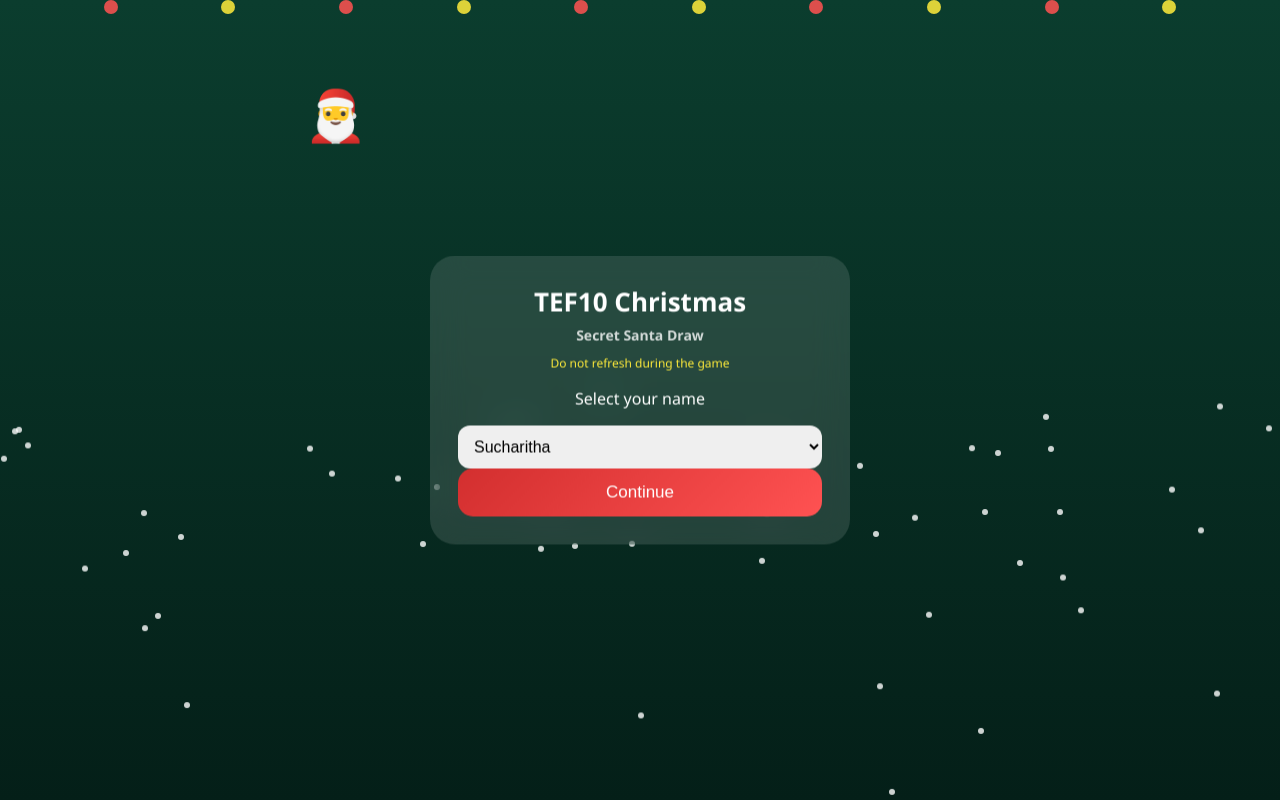
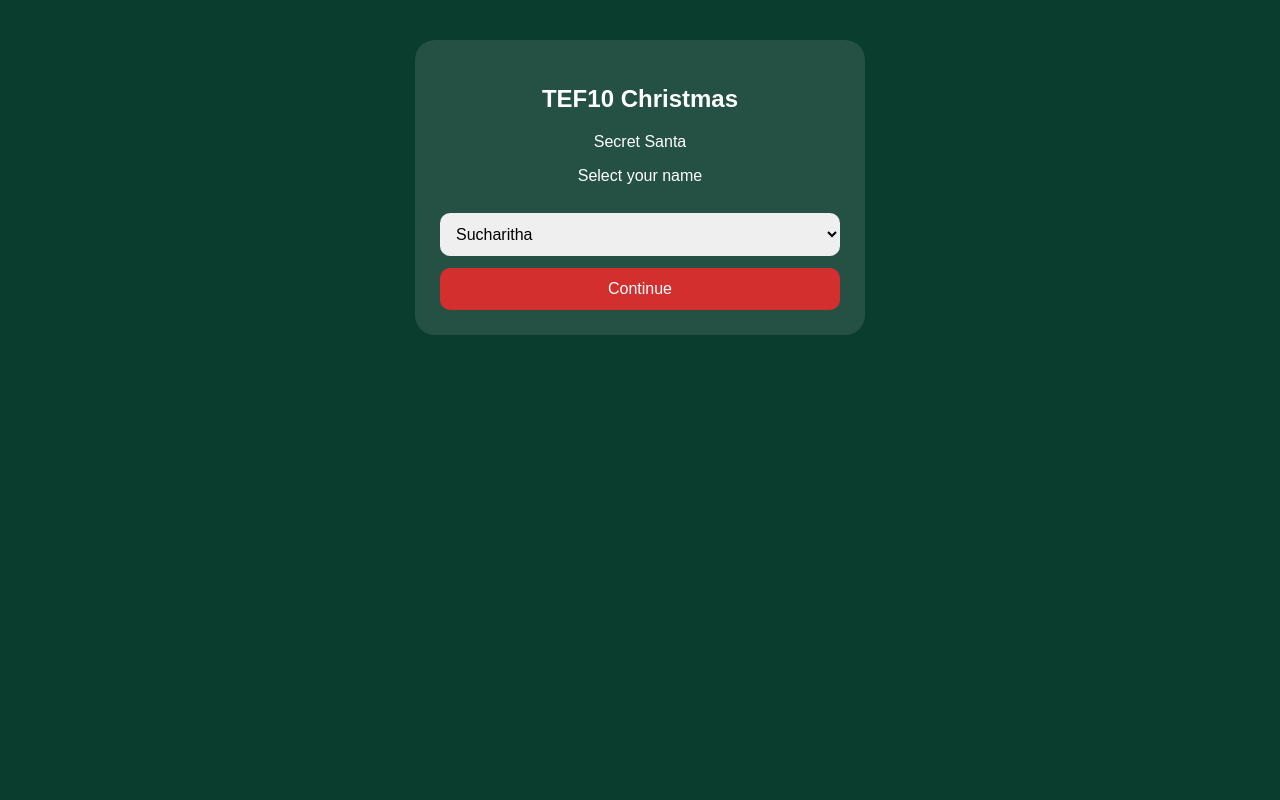
Before and after one commit to Pragjnya/santa, a plain HTML site: page index.html in a window 1280 px wide. Drawn offline with Linux system fonts and the light colour scheme.

Commit message:
Update index.html

```diff
--- a/index.html
+++ b/index.html
@@ -6,276 +6,149 @@
 <title>TEF10 Christmas Secret Santa</title>
 
 <style>
-* { box-sizing: border-box; }
-
 body {
   margin: 0;
-  font-family: "Segoe UI", sans-serif;
-  height: 100vh;
-  overflow: hidden;
-  background: linear-gradient(to bottom, #0b3d2e, #041f18);
+  font-family: Arial, sans-serif;
+  background: #0b3d2e;
   color: white;
 }
 
-/* LIGHTS */
-.lights {
-  position: fixed;
-  top: 0;
-  width: 100%;
-  height: 55px;
-  display: flex;
-  justify-content: space-evenly;
-  z-index: 5;
-}
-.lights span {
-  width: 14px;
-  height: 14px;
-  border-radius: 50%;
-  animation: blink 2s infinite alternate;
-}
-.lights span:nth-child(odd) { background: #ff5252; }
-.lights span:nth-child(even) { background: #ffeb3b; }
-@keyframes blink { from { opacity: .3; } to { opacity: 1; } }
-
-/* SANTA */
-.santa {
-  position: fixed;
-  top: 80px;
-  left: -120px;
-  font-size: 50px;
-  animation: santaFly 18s linear infinite;
-}
-@keyframes santaFly {
-  from { left: -120px; }
-  to { left: 110vw; }
-}
-
-/* SNOW */
-.snow span {
-  position: fixed;
-  top: -10px;
-  width: 6px;
-  height: 6px;
-  background: white;
-  border-radius: 50%;
-  opacity: 0.8;
-  animation: snowFall linear infinite;
-}
-@keyframes snowFall {
-  to { transform: translateY(110vh); }
-}
-
-/* CARD */
 .container {
-  position: relative;
-  z-index: 10;
-  width: 90%;
-  max-width: 420px;
-  margin: auto;
-  top: 50%;
-  transform: translateY(-50%);
-  background: rgba(255,255,255,0.12);
-  backdrop-filter: blur(18px);
-  border-radius: 25px;
-  padding: 28px;
+  max-width: 400px;
+  margin: 40px auto;
+  padding: 25px;
+  background: rgba(255,255,255,0.1);
+  border-radius: 20px;
   text-align: center;
 }
 
-h1 { margin: 0; font-size: 26px; }
-h2 { margin: 6px 0 10px; font-size: 14px; opacity: .8; }
-
-.warning {
-  font-size: 12px;
-  color: #ffeb3b;
-  margin-bottom: 15px;
-}
-
-button {
-  width: 100%;
-  padding: 14px;
-  font-size: 17px;
-  border-radius: 15px;
-  border: none;
-  background: linear-gradient(135deg, #d32f2f, #ff5252);
-  color: white;
-}
-
-select, input {
+select, button {
   width: 100%;
   padding: 12px;
-  border-radius: 12px;
+  margin-top: 12px;
+  border-radius: 10px;
   border: none;
   font-size: 16px;
 }
 
-.roll-box {
-  height: 70px;
-  border-radius: 15px;
-  border: 2px solid rgba(255,255,255,.6);
-  font-size: 26px;
-  display: flex;
-  align-items: center;
-  justify-content: center;
-  margin-bottom: 20px;
+button {
+  background: #d32f2f;
+  color: white;
 }
 
-.screen { display: none; }
-.screen.active { display: block; }
+.hidden { display: none; }
 
-.result p { margin: 10px 0; font-size: 16px; }
-a { color: #ffeb3b; word-break: break-word; }
-
-.final { font-size: 18px; }
+.result {
+  margin-top: 20px;
+}
 </style>
 </head>
 
 <body>
 
-<div class="lights">
-  <span></span><span></span><span></span><span></span><span></span>
-  <span></span><span></span><span></span><span></span><span></span>
-</div>
+<div class="container">
 
-<div class="santa">🎅</div>
-<div class="snow" id="snow"></div>
+  <h2>TEF10 Christmas</h2>
+  <p>Secret Santa</p>
 
-<div class="container">
-  <h1>TEF10 Christmas</h1>
-  <h2>Secret Santa Draw</h2>
-  <div class="warning">Do not refresh during the game</div>
-
-  <!-- SELECT -->
-  <div id="selectScreen" class="screen active">
+  <!-- PICKER -->
+  <div id="pickerScreen">
     <p>Select your name</p>
     <select id="pickerSelect"></select>
     <button onclick="confirmPicker()">Continue</button>
   </div>
 
   <!-- READY -->
-  <div id="readyScreen" class="screen">
-    <div class="roll-box">Are you ready?</div>
-    <button onclick="startRoll()">Reveal</button>
-  </div>
-
-  <!-- ROLL -->
-  <div id="rollScreen" class="screen">
-    <div class="roll-box" id="rollBox">Rolling...</div>
+  <div id="readyScreen" class="hidden">
+    <p>Are you ready?</p>
+    <button onclick="pickName()">Reveal</button>
   </div>
 
   <!-- RESULT -->
-  <div id="resultScreen" class="screen result">
-    <p><strong>You are Secret Santa for:</strong></p>
-    <p id="pickedName" style="font-size:18px"></p>
+  <div id="resultScreen" class="hidden result">
+    <p><strong>You are gifting:</strong></p>
+    <h3 id="receiverName"></h3>
     <p><strong>Item:</strong> <span id="itemName"></span></p>
-    <p><strong>Link:</strong> <a id="itemLink" target="_blank"></a></p>
-    <button onclick="nextPerson()">Done</button>
+    <button onclick="next()">Done</button>
   </div>
 
   <!-- FINAL -->
-  <div id="finalScreen" class="screen final">
-    <p>All names have been picked.</p>
-    <p>Merry Christmas TEF10.</p>
+  <div id="finalScreen" class="hidden">
+    <h3>All 10 people have picked</h3>
+    <p>Merry Christmas TEF10</p>
   </div>
+
 </div>
 
 <script>
 const people = [
-  { name: "Sucharitha", item: "Any dark colored top", link: "" },
-  { name: "Akash", item: "Gyro Ball", link: "https://amzn.in/d/8VfElt3" },
-  { name: "Vidhath", item: "3D Galaxy Crystal Ball", link: "Available on Blinkit" },
-  { name: "Infant", item: "Perfume", link: "" },
-  { name: "Varsha", item: "Diary or Mug", link: "" },
-  { name: "Yaskhith", item: "Die cast bike or preferred gift", link: "" },
-  { name: "Harshit", item: "Money Plant", link: "" },
-  { name: "Nithin", item: "Amazon Voucher", link: "" },
-  { name: "Hanshith", item: "Money Plant", link: "https://www.fnp.com" },
-  { name: "Sumanth", item: "Shirt", link: "" }
+  { name: "Sucharitha", item: "Any dark colored top" },
+  { name: "Akash", item: "Gyro Ball" },
+  { name: "Vidhath", item: "3D Galaxy Crystal Ball" },
+  { name: "Infant", item: "Perfume" },
+  { name: "Varsha", item: "Diary or Mug" },
+  { name: "Yaskhith", item: "Die cast bike" },
+  { name: "Harshit", item: "Money Plant" },
+  { name: "Nithin", item: "Amazon Voucher" },
+  { name: "Hanshith", item: "Money Plant" },
+  { name: "Sumanth", item: "Shirt" }
 ];
 
-let pickersLeft = people.map(p => p.name);
 let receiversLeft = [...people];
+let pickersDone = [];
 let currentPicker = null;
-let interval;
 
-/* UI refs */
-const pickerSelect = document.getElementById("pickerSelect");
-const rollBox = document.getElementById("rollBox");
-const selectScreen = document.getElementById("selectScreen");
+/* UI */
+const pickerScreen = document.getElementById("pickerScreen");
 const readyScreen = document.getElementById("readyScreen");
-const rollScreen = document.getElementById("rollScreen");
 const resultScreen = document.getElementById("resultScreen");
 const finalScreen = document.getElementById("finalScreen");
 
-function show(screen) {
-  document.querySelectorAll(".screen").forEach(s => s.classList.remove("active"));
-  screen.classList.add("active");
+function refreshPickerDropdown() {
+  const select = document.getElementById("pickerSelect");
+  select.innerHTML = "";
+  people
+    .filter(p => !pickersDone.includes(p.name))
+    .forEach(p => {
+      const opt = document.createElement("option");
+      opt.value = p.name;
+      opt.textContent = p.name;
+      select.appendChild(opt);
+    });
 }
 
-function refreshPickerDropdown() {
-  pickerSelect.innerHTML = "";
-  pickersLeft.forEach(name => {
-    const opt = document.createElement("option");
-    opt.value = name;
-    opt.textContent = name;
-    pickerSelect.appendChild(opt);
-  });
-}
 refreshPickerDropdown();
 
 function confirmPicker() {
-  currentPicker = pickerSelect.value;
-  show(readyScreen);
+  currentPicker = document.getElementById("pickerSelect").value;
+  pickerScreen.classList.add("hidden");
+  readyScreen.classList.remove("hidden");
 }
 
-function startRoll() {
-  show(rollScreen);
+function pickName() {
+  readyScreen.classList.add("hidden");
 
-  interval = setInterval(() => {
-    const pool = receiversLeft.filter(r => r.name !== currentPicker);
-    rollBox.textContent = pool[Math.floor(Math.random() * pool.length)].name;
-  }, 70);
+  const pool = receiversLeft.filter(p => p.name !== currentPicker);
+  const selected = pool[Math.floor(Math.random() * pool.length)];
 
-  setTimeout(() => {
-    clearInterval(interval);
+  document.getElementById("receiverName").textContent = selected.name;
+  document.getElementById("itemName").textContent = selected.item;
 
-    const pool = receiversLeft.filter(r => r.name !== currentPicker);
-    const selected = pool[Math.floor(Math.random() * pool.length)];
+  receiversLeft = receiversLeft.filter(p => p.name !== selected.name);
+  pickersDone.push(currentPicker);
 
-    document.getElementById("pickedName").textContent = selected.name;
-    document.getElementById("itemName").textContent = selected.item;
-
-    const link = document.getElementById("itemLink");
-    if (selected.link) {
-      link.textContent = selected.link;
-      link.href = selected.link;
-    } else {
-      link.textContent = "No link provided";
-      link.removeAttribute("href");
-    }
-
-    pickersLeft = pickersLeft.filter(n => n !== currentPicker);
-    receiversLeft = receiversLeft.filter(r => r.name !== selected.name);
-
-    show(resultScreen);
-  }, 2500);
+  resultScreen.classList.remove("hidden");
 }
 
-function nextPerson() {
-  if (pickersLeft.length === 0) {
-    show(finalScreen);
+function next() {
+  resultScreen.classList.add("hidden");
+
+  if (pickersDone.length === people.length) {
+    finalScreen.classList.remove("hidden");
   } else {
     refreshPickerDropdown();
-    show(selectScreen);
+    pickerScreen.classList.remove("hidden");
   }
-}
-
-/* snow */
-const snow = document.getElementById("snow");
-for (let i = 0; i < 60; i++) {
-  const s = document.createElement("span");
-  s.style.left = Math.random() * 100 + "vw";
-  s.style.animationDuration = 5 + Math.random() * 6 + "s";
-  snow.appendChild(s);
 }
 </script>
 
```
